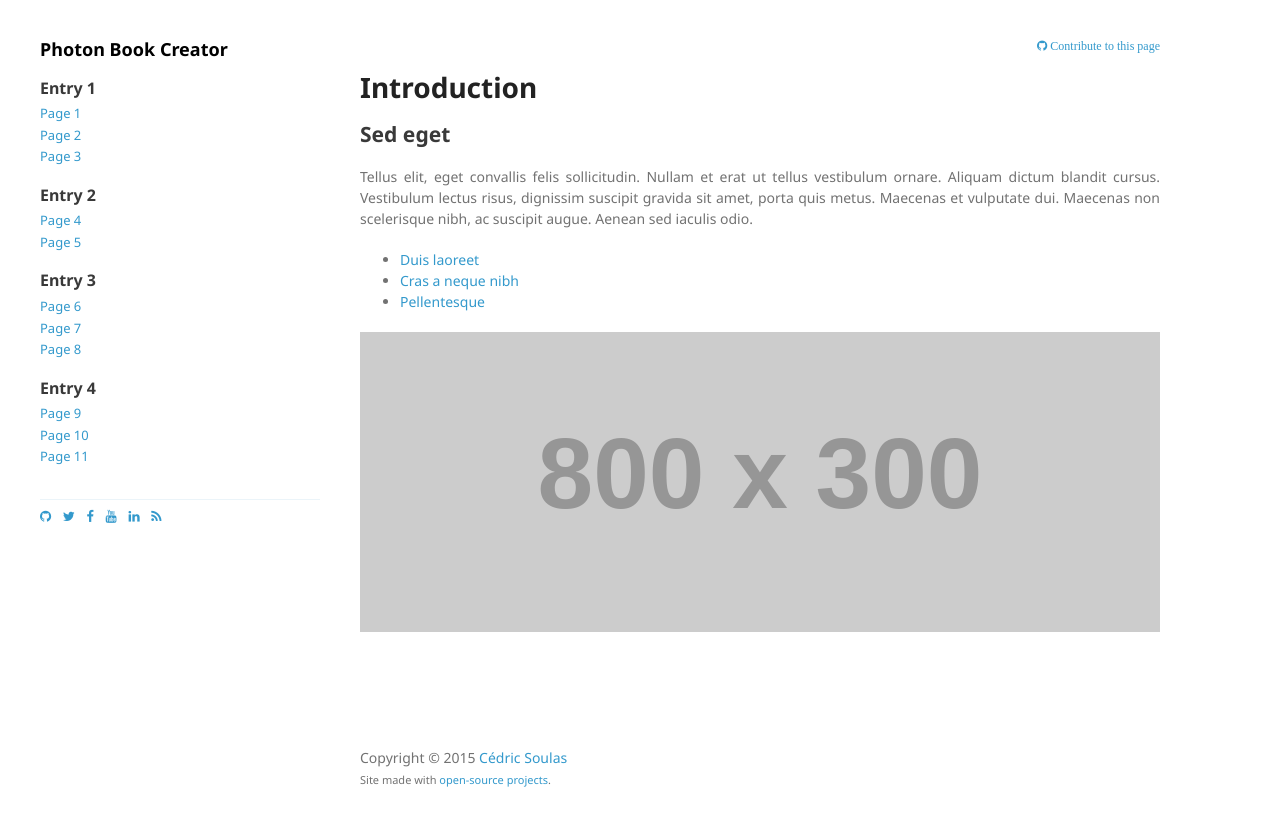
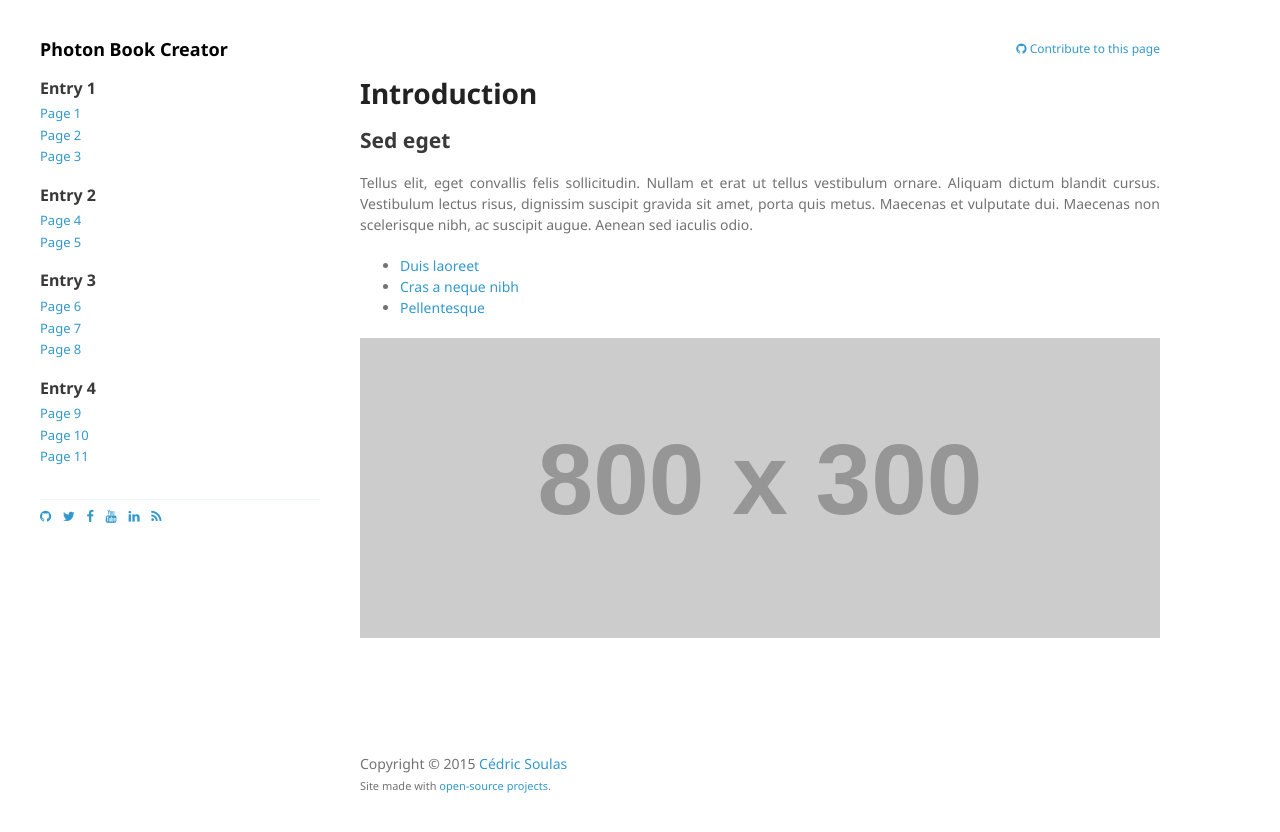
Before and after one commit to cedricss/photon-book-creator, a Jekyll site: the page built from index.md, in a window 1280 px wide. Shown: the top 832 px of the page. Built offline with Jekyll 4.4.1, drawn with Linux system fonts in a browser that asks for light colours; nearby versions of some CDN libraries.

Commit message:
Fix github link font

```diff
--- a/_layouts/index.html
+++ b/_layouts/index.html
@@ -13,7 +13,7 @@
             </nav>
             <section>
                 <div id="contribute">
-                    <a href="{{ site.repository }}/blob/{{ site.branch }}/{{ page.path }}" class="fa fa-github"> Contribute to this page</a>
+                    <a href="{{ site.repository }}/blob/{{ site.branch }}/{{ page.path }}"><span class="fa fa-github"> </span> Contribute to this page</a>
                 </div>
                 {{ content }}
             </section>
```
Also changed, not shown: CHANGELOG.md.
